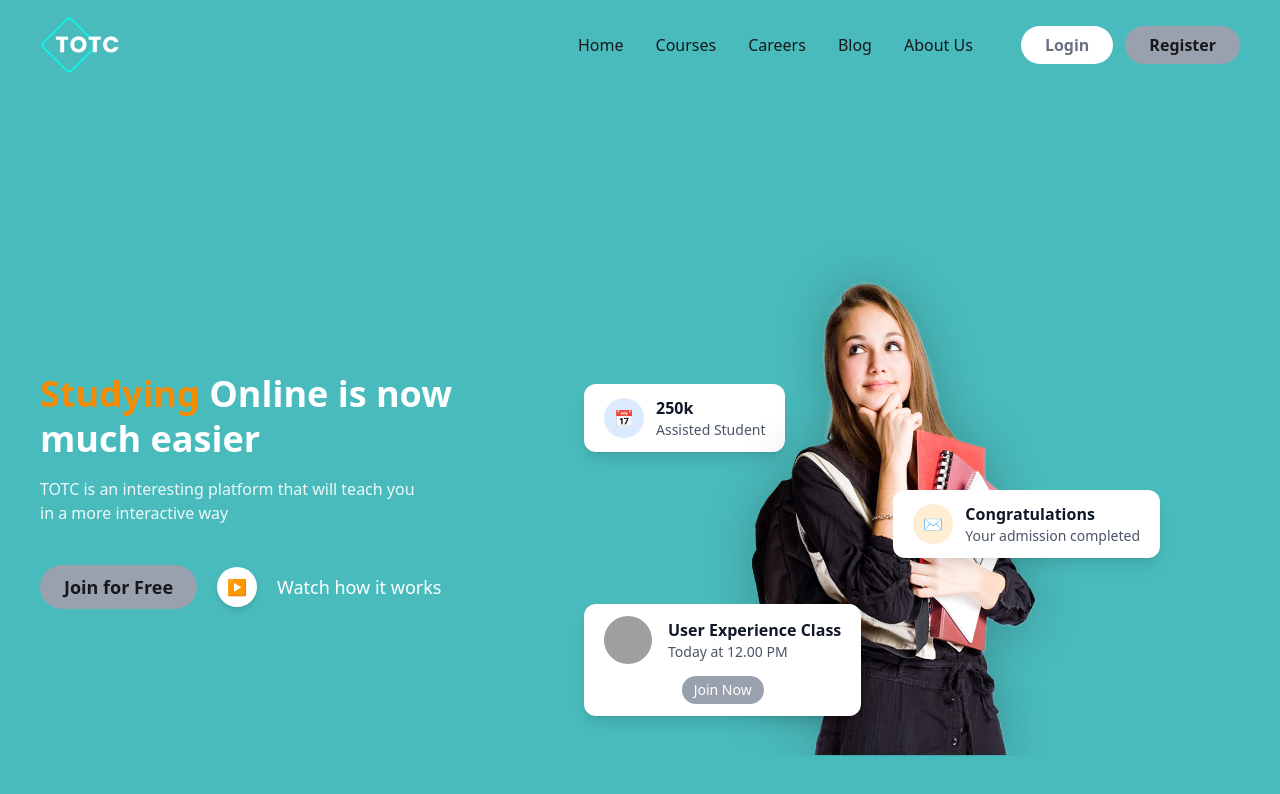
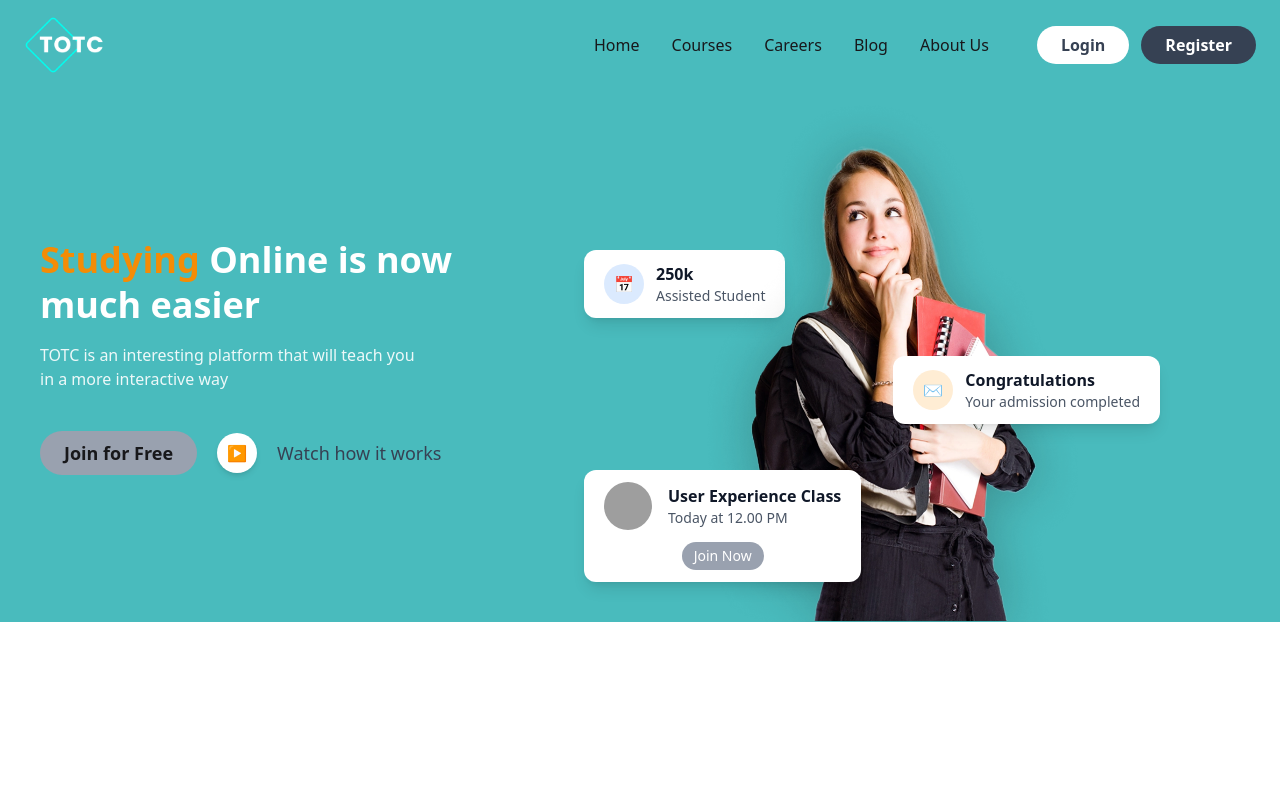
Before and after one commit to bharatroy4D/educational-plan, a React (Vite) app: page / in a window 1280 px wide. Shown: the top 794 px of the page. Built offline with nearby package versions, Linux system fonts and the light colour scheme; grey boxes are pictures that could not be loaded.

Commit message:
Navbar of responsive in done

```diff
--- a/src/pages/home/banner/Banner.jsx
+++ b/src/pages/home/banner/Banner.jsx
@@ -3,9 +3,9 @@ import girl from "../../../assets/lovely-teenage-girl.png";
 
 const Banner = () => {
     return (
-        <section className="w-full h-screen bg-[#49BBBD] flex items-center justify-between px-10 relative overflow-hidden">
+        <section>
             {/* Parent Container */}
-            <div className="container mx-auto flex flex-col md:flex-row items-center gap-10 relative">
+            <div className="container bg-[#49BBBD] mx-auto flex flex-col md:flex-row items-center gap-10 px-10 relative">
 
                 {/* Banner Content */}
                 <div className="w-full md:w-2/5 flex flex-col justify-center gap-4 z-10">
@@ -24,7 +24,7 @@ const Banner = () => {
                         <div className="w-10 h-10 rounded-full bg-white flex items-center justify-center shadow-md">
                             ▶
                         </div>
-                        <p className="text-white text-lg">Watch how it works</p>
+                        <p className="text-gray-700 text-lg">Watch how it works</p>
                     </div>
                 </div>
 
--- a/src/shared/Navbar/Navbar.jsx
+++ b/src/shared/Navbar/Navbar.jsx
@@ -1,40 +1,71 @@
-import React from 'react';
+import React, { useState } from 'react';
 import { Link } from "react-router-dom";
-import { Menu } from "lucide-react";
+import { Menu, X } from "lucide-react";
 import logo from '../../assets/logo.png'
 
 const Navbar = () => {
+
+    const [open, setOpen] = useState(false); // mobile menu state
+
     return (
-        <header className="bg-[#49BBBD]">
-            <div className="container mx-auto px-10 py-4 flex items-center justify-between">
+        <header>
+            <div className="w-full bg-[#49BBBD]">
+                <div className="container mx-auto px-6 py-4 flex items-center justify-between">
+
                     {/* Logo */}
-                <img className='w-20 h-' src={logo} alt="logo" />
+                    <img className='w-20' src={logo} alt="logo" />
+
                     {/* Desktop Menu */}
-                <div className='flex justify-center items-center gap-12 font-sans'>
-                    <nav className="hidden md:flex items-center gap-8 font-medium">
+                    <div className='hidden md:flex justify-center items-center gap-12 font-sans'>
+                        <nav className="flex items-center gap-8 font-medium">
                             <Link to="/" className="hover:text-cyan-600 transition">Home</Link>
                             <Link to="/courses" className="hover:text-cyan-600 transition">Courses</Link>
                             <Link to="/careers" className="hover:text-cyan-600 transition">Careers</Link>
                             <Link to="/blog" className="hover:text-cyan-600 transition">Blog</Link>
                             <Link to="/about" className="hover:text-cyan-600 transition">About Us</Link>
                         </nav>
-                    {/* button */}
-                    <div className='space-x-3 font-semibold font-sans'>
-                        <button>
-                            <Link to="/login" className="text-gray-500 transition bg-white rounded-full px-6 py-2 ">Login</Link>
-                        </button>
-                        <button>
-                            <Link to="/register" className="transition bg-gray-400 rounded-full px-6 py-2 ">Register</Link>
-                        </button>
+
+                        <div className='space-x-3 font-semibold'>
+                            <Link to="/login" className="bg-white text-gray-700 rounded-full px-6 py-2">Login</Link>
+                            <Link to="/register" className="bg-gray-700 text-white rounded-full px-6 py-2">Register</Link>
                         </div>
                     </div>
 
-
                     {/* Mobile Icon */}
-                <div className="md:hidden">
-                    <Menu className="w-7 h-7 text-gray-700" />
+                    <div className="md:hidden" onClick={() => setOpen(!open)}>
+                        {open ? <X className="w-7 h-7" /> : <Menu className="w-7 h-7" />}
                     </div>
                 </div>
+            </div>
+
+            {/* Mobile Menu */}
+            {open && (
+                <div className="md:hidden bg-white  shadow-lg py-6 px-6 space-y-5 text-lg font-medium">
+
+                    <Link to="/" className="block text-gray-600" onClick={() => setOpen(false)}>Home</Link>
+                    <Link to="/courses" className="block  text-gray-600" onClick={() => setOpen(false)}>Courses</Link>
+                    <Link to="/careers" className="block  text-gray-600" onClick={() => setOpen(false)}>Careers</Link>
+                    <Link to="/blog" className="block  text-gray-600" onClick={() => setOpen(false)}>Blog</Link>
+                    <Link to="/about" className="block  text-gray-600" onClick={() => setOpen(false)}>About Us</Link>
+
+                    <div className="pt-4 space-y-3">
+                        <Link
+                            to="/login"
+                            className="block text-center bg-gray-200 rounded-full px-6 py-2"
+                            onClick={() => setOpen(false)}
+                        >
+                            Login
+                        </Link>
+                        <Link
+                            to="/register"
+                            className="block text-center bg-gray-800 text-white rounded-full px-6 py-2"
+                            onClick={() => setOpen(false)}
+                        >
+                            Register
+                        </Link>
+                    </div>
+                </div>
+            )}
         </header>
     );
 };
```
Lines whose indentation alone changed are shown as unchanged.
